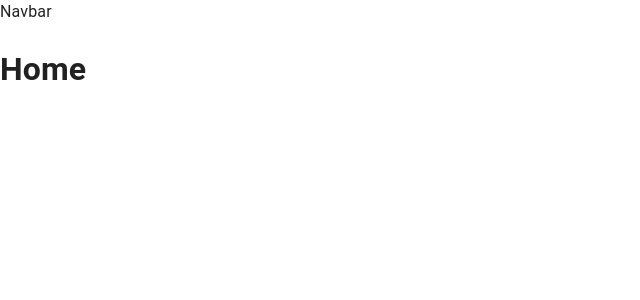
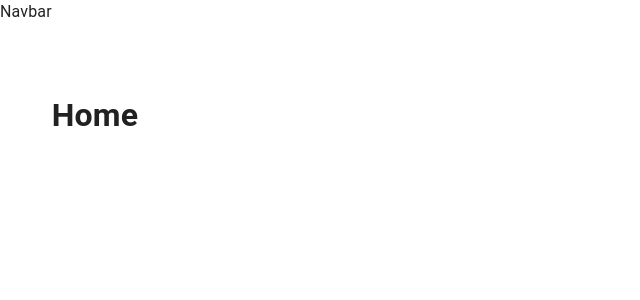
Before and after one commit to JamieCattoCode/filmpire-jmt, a React (Create React App) app: page / in a window 1280 px wide. Shown: the top 300 px of the page, without its empty margins (0-640 px from the left). Built offline with nearby package versions, Linux system fonts and the light colour scheme.

Commit message:
Added ability to style through js file

```diff
--- a/src/components/App.jsx
+++ b/src/components/App.jsx
@@ -2,12 +2,17 @@
 import { CssBaseline } from '@mui/material';
 import { Route, Routes } from 'react-router-dom';
 import { Actors, Movies, Profile, MovieInformation, Navbar } from '.';
+import useStyles from './styles';
 
-const App = () => (
-  <div>
+const App = () => {
+  const classes = useStyles();
+
+  return (
+    <div className={classes.root}>
       <CssBaseline />
       <Navbar />
       <main>
+        <div className={classes.toolbar} />
         <Routes>
           <Route path="/" element=<h1>Home</h1> />
           <Route exact path="/movie/:id" element={MovieInformation()} />
@@ -18,5 +23,6 @@
       </main>
     </div>
   );
+};
 
 export default App;
--- /dev/null
+++ b/src/components/styles.js
@@ -0,0 +1,17 @@
+import { makeStyles } from '@mui/styles';
+
+export default makeStyles(() => ({
+  root: {
+    display: 'flex',
+    height: '100%',
+  },
+
+  toolbar: {
+    height: '70px',
+  },
+
+  content: {
+    flexGrow: '1',
+    padding: '2em',
+  },
+}));
```
Lines whose indentation alone changed are shown as unchanged.
